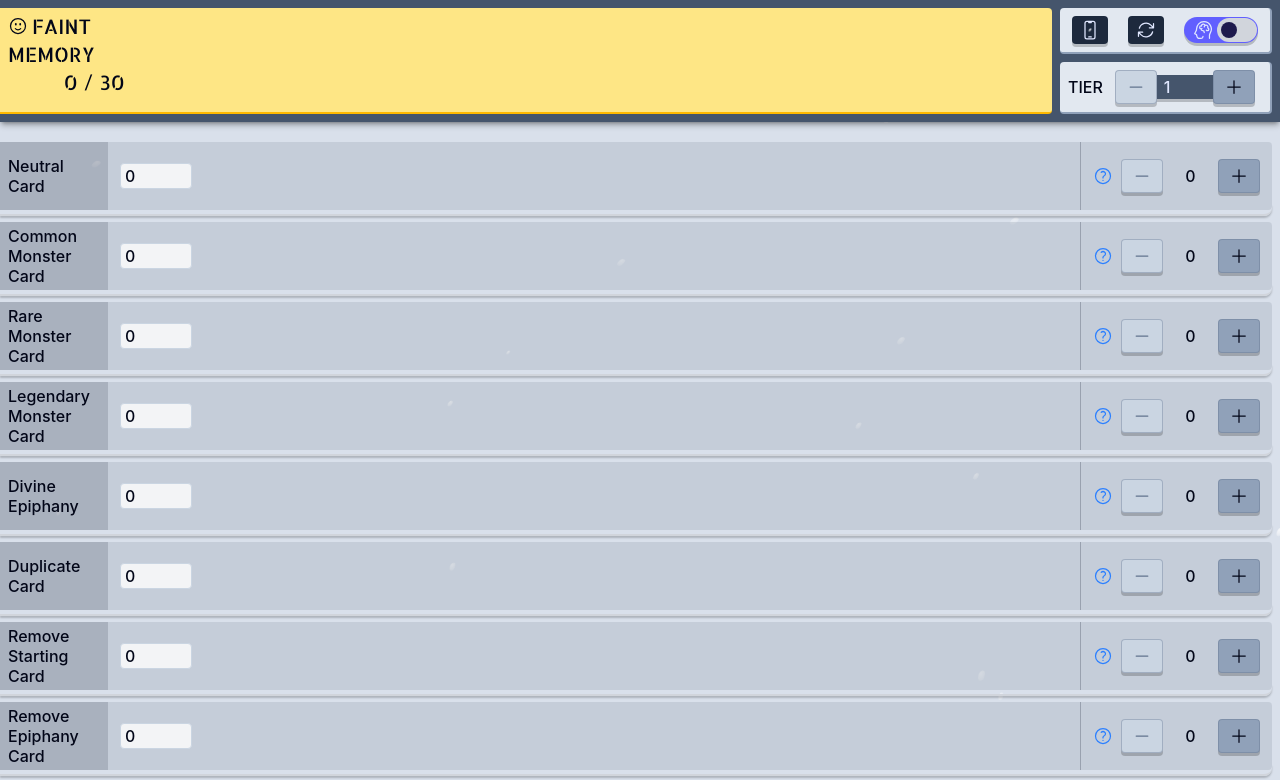
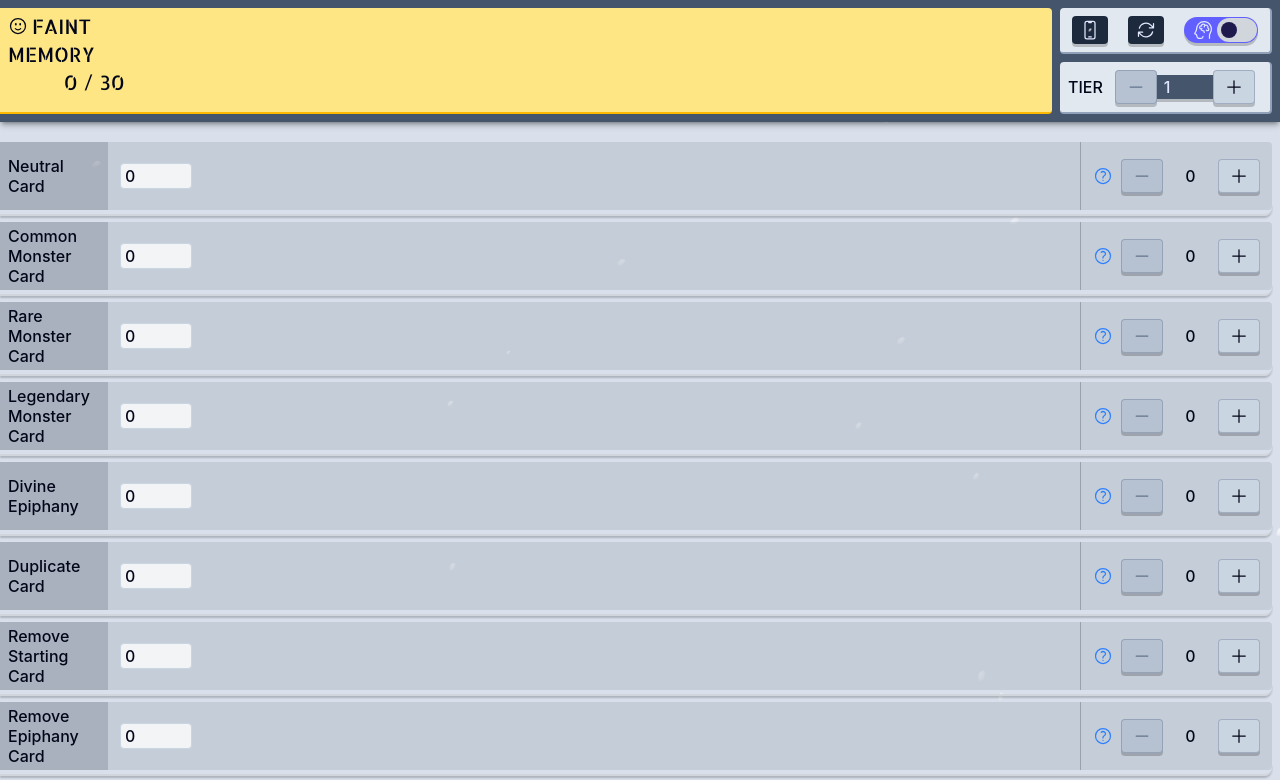
Before and after one commit to jbchhproj/czn-save-data-calculator, a Next.js app: page / in a window 1280 px wide. Shown: the top 780 px of the page. Built offline with nearby package versions, Linux system fonts and the light colour scheme; some icons are missing.

Commit message:
color changes

```diff
--- a/src/components/controls/SelectionBlockStepper.tsx
+++ b/src/components/controls/SelectionBlockStepper.tsx
@@ -52,8 +52,8 @@ export default function SelectionBlockStepper({
   };
 
   const buttonClasses = clsx(
-    "bg-slate-400 rounded py-[6px] px-[10px] text-slate-950 border border-slate-500/40 shadow-[0_3px_0_rgb(0_0_0/0.2)] transition-transform duration-50 ease-out active:duration-0 active:scale-[0.99] active:translate-y-[2px] active:shadow-[0_1px_0_rgb(0_0_0/0.2)]",
-    "disabled:cursor-not-allowed disabled:bg-slate-300 disabled:text-slate-500 disabled:active:translate-y-0 disabled:active:scale-100 disabled:active:shadow-[0_3px_0_rgb(0_0_0/0.2)]",
+    "bg-slate-300 rounded py-[6px] px-[10px] text-slate-950 border border-slate-500/40 shadow-[0_3px_0_rgb(0_0_0/0.2)] transition-transform duration-50 ease-out active:duration-0 active:scale-[0.99] active:translate-y-[2px] active:shadow-[0_1px_0_rgb(0_0_0/0.2)]",
+    "disabled:cursor-not-allowed disabled:bg-[#b6c2d1] disabled:text-slate-500 disabled:active:translate-y-0 disabled:active:scale-100 disabled:active:shadow-[0_3px_0_rgb(0_0_0/0.2)]",
     isPostProcessingEnabled && "active:bg-slate-500/50",
   );
 
--- a/src/components/controls/TierStepper.tsx
+++ b/src/components/controls/TierStepper.tsx
@@ -34,12 +34,12 @@ export default function TierStepper({
   const isIncreaseDisabled = tier >= maxTier;
   const hasDeepTraumaEffects = isPostProcessingEnabled && isDeepTraumaActive;
   const buttonClasses = clsx(
-    "relative z-10 rounded border border-slate-500/40 bg-slate-400 py-[6px] px-[10px] text-slate-950 transition-transform duration-50 ease-out active:duration-0 active:scale-99 active:translate-y-[2px] active:bg-slate-500/50",
+    "relative z-10 rounded border border-slate-500/40 bg-slate-300 py-[6px] px-[10px] text-slate-950 transition-transform duration-50 ease-out active:duration-0 active:scale-99 active:translate-y-[2px] active:bg-slate-500/50",
     hasDeepTraumaEffects
       ? "shadow-[0_3px_0_rgb(148_163_184/0.55),0_0_5px_rgb(148_163_184/0.3)] active:shadow-[0_1px_0_rgb(148_163_184/0.55),0_0_3px_rgb(148_163_184/0.25)] disabled:active:shadow-[0_3px_0_rgb(148_163_184/0.55),0_0_5px_rgb(148_163_184/0.3)]"
       : "shadow-[0_3px_0_rgb(0_0_0/0.2)] active:shadow-[0_1px_0_rgb(0_0_0/0.2)] disabled:active:shadow-[0_3px_0_rgb(0_0_0/0.2)]",
     "disabled:cursor-not-allowed disabled:active:translate-y-0 disabled:active:scale-100",
-    "disabled:bg-slate-300 disabled:text-slate-500",
+    "disabled:bg-[#b6c2d1] disabled:text-slate-500",
   );
   const selectClasses = clsx(
     "appearance-none rounded-none bg-slate-600 px-2 pr-8 text-md text-indigo-100",
--- a/src/components/selection/SelectionBlock.tsx
+++ b/src/components/selection/SelectionBlock.tsx
@@ -47,7 +47,7 @@ export default function SelectionBlock({
 
         {/* main block */}
         <div className="-ml-2 flex h-17 w-[calc(100%+0.5rem)] items-center gap-3 overflow-hidden rounded-r bg-gray-400/30 px-1">
-          <div className="-ml-4 flex h-full w-30 shrink-0 flex-col justify-center bg-gray-500/30 pl-5 text-slate-950">
+          <div className="-ml-4 flex h-full w-30 shrink-0 select-none flex-col justify-center bg-gray-500/30 pl-5 text-slate-950 [-webkit-touch-callout:none]">
             {labelWordElements}
           </div>
 
```
